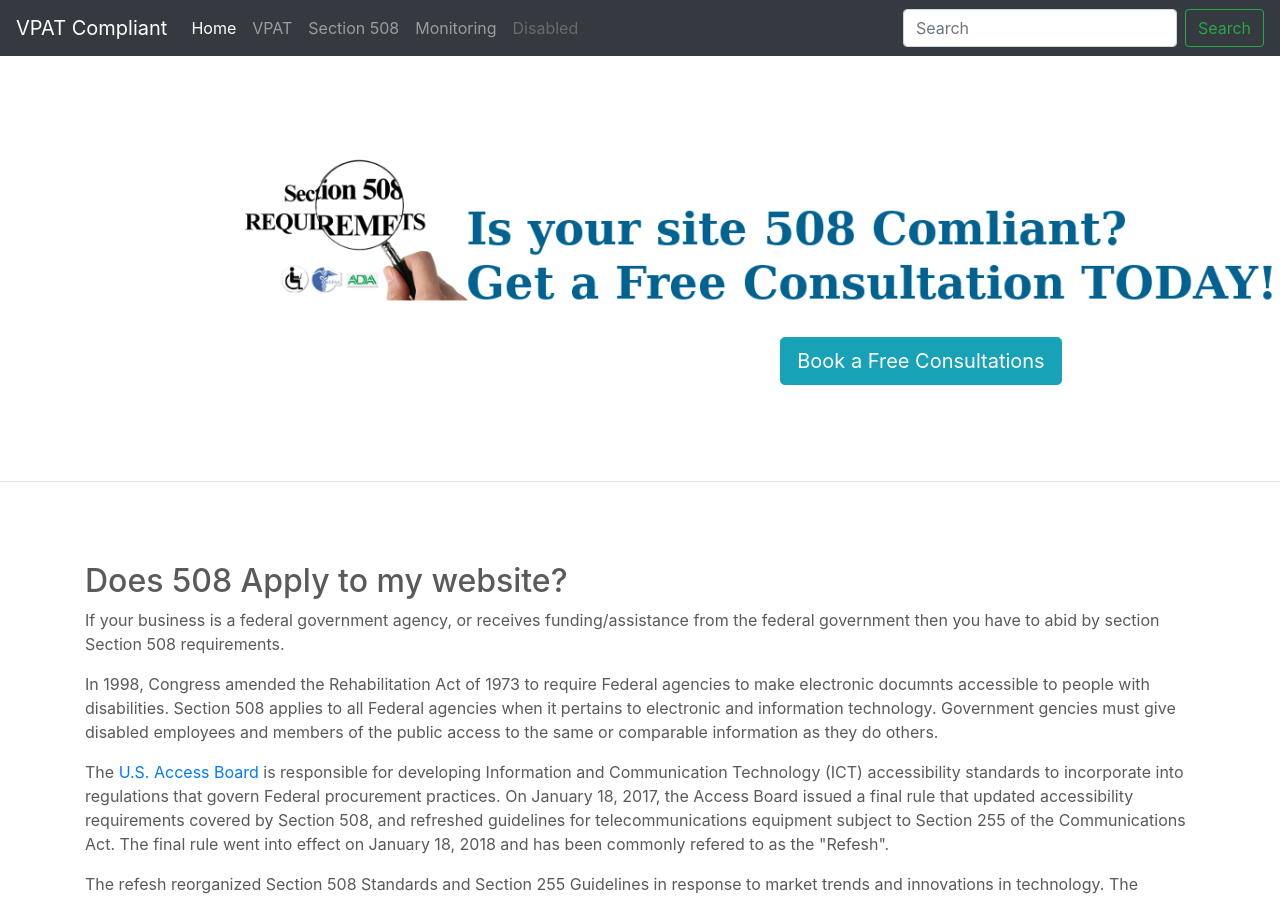
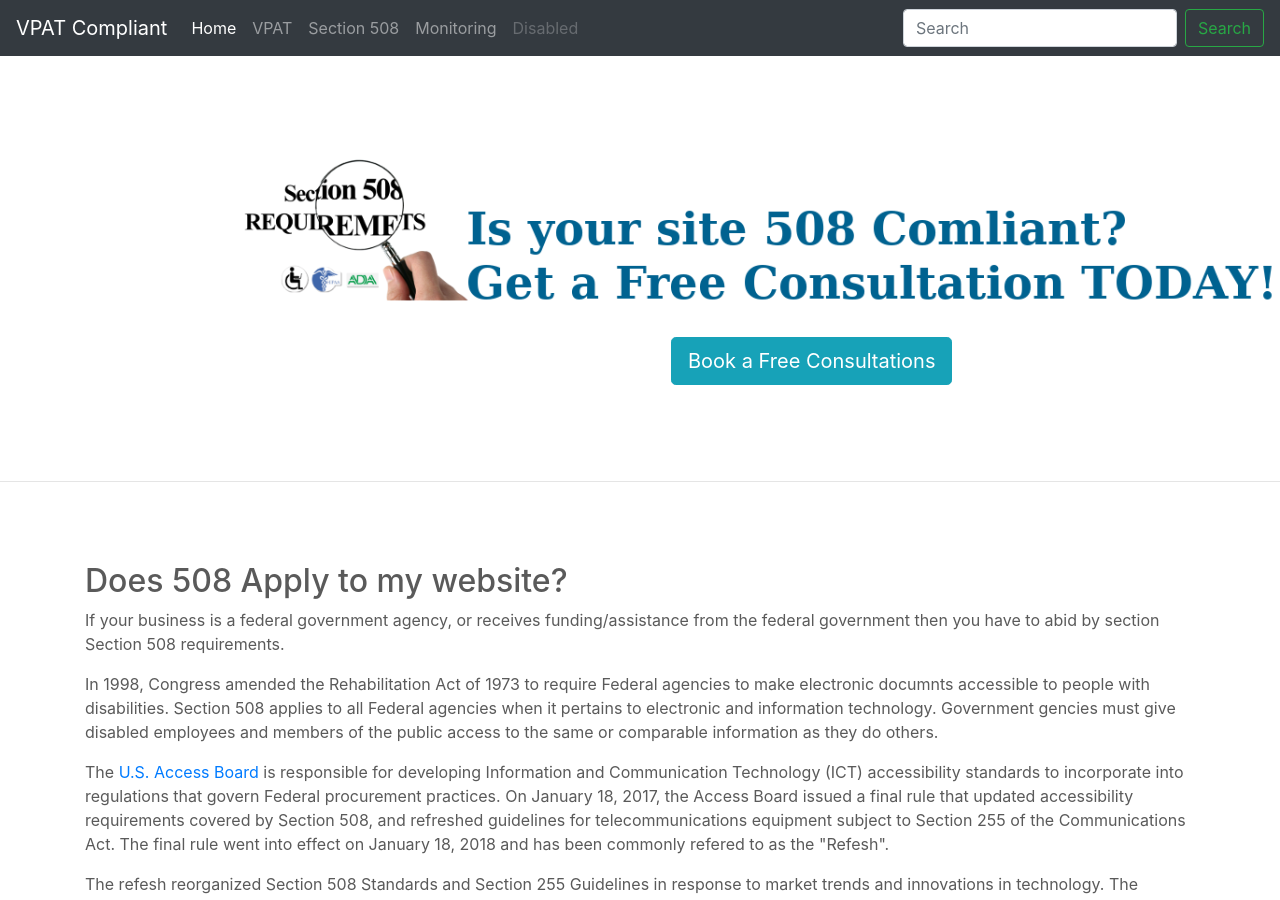
Before and after one commit to Kaffeianted-Kodemonkey/VPAT-Compliant, a Jekyll site: the page built from 508.html, in a window 1280 px wide and 900 px high. Built offline with Jekyll 4.4.1, drawn with Linux system fonts in a browser that asks for light colours.

Commit message:
updat all site

```diff
--- a/_layouts/page-template.html
+++ b/_layouts/page-template.html
@@ -20,7 +20,7 @@
         </div>
       </div>
       <div class="row">
-        <div class="col-8 offset-md-2 text-right">
+        <div class="col-7 offset-md-2 text-right">
           <p><a class="btn btn-lg btn-info" href="https://kaffeinatedkodemonkey.youcanbook.me/" target="_blank" role="button">Book a Free Consultations</a></p>
         </div>
       </div>
```
